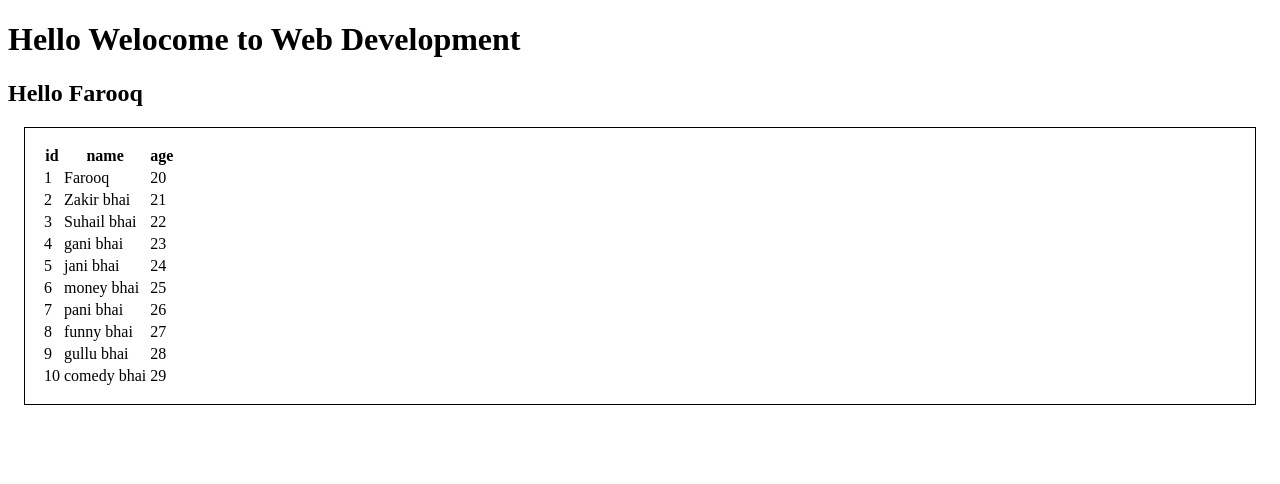
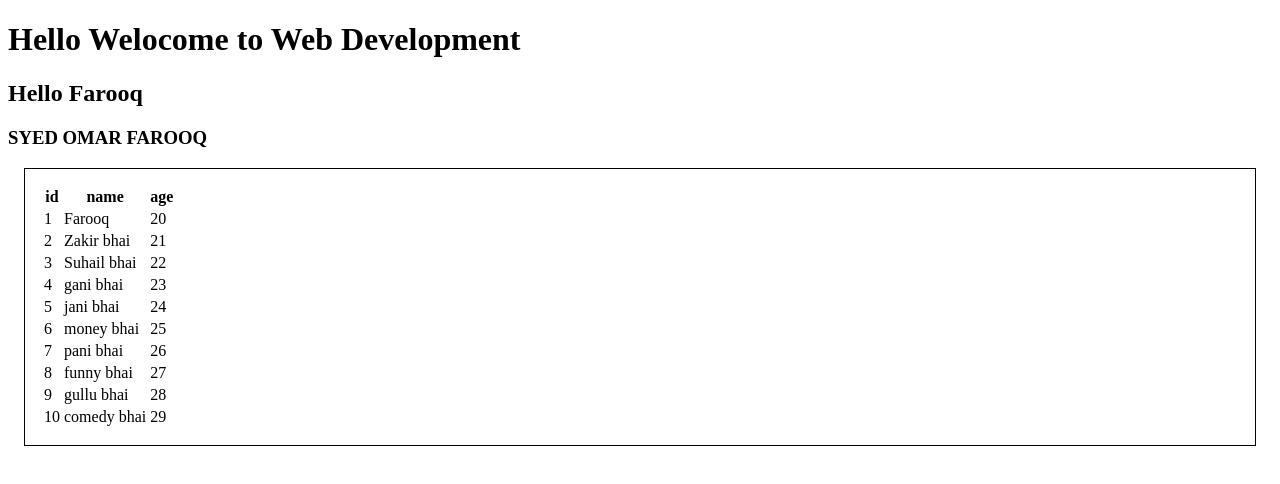
Before and after one commit to SyedFarooq950/Cloning, a plain HTML site: page index.html in a window 1280 px wide. Drawn offline with Linux system fonts and the light colour scheme.

Commit message:
Fourth Commit

```diff
--- a/index.html
+++ b/index.html
@@ -9,6 +9,7 @@
 <body>
    <h1>Hello Welocome to Web Development</h1>
    <h2>Hello Farooq</h2>
+   <h3>SYED OMAR FAROOQ</h3>
     <script src="Index.js"></script>
 </body>
 </html>
```
